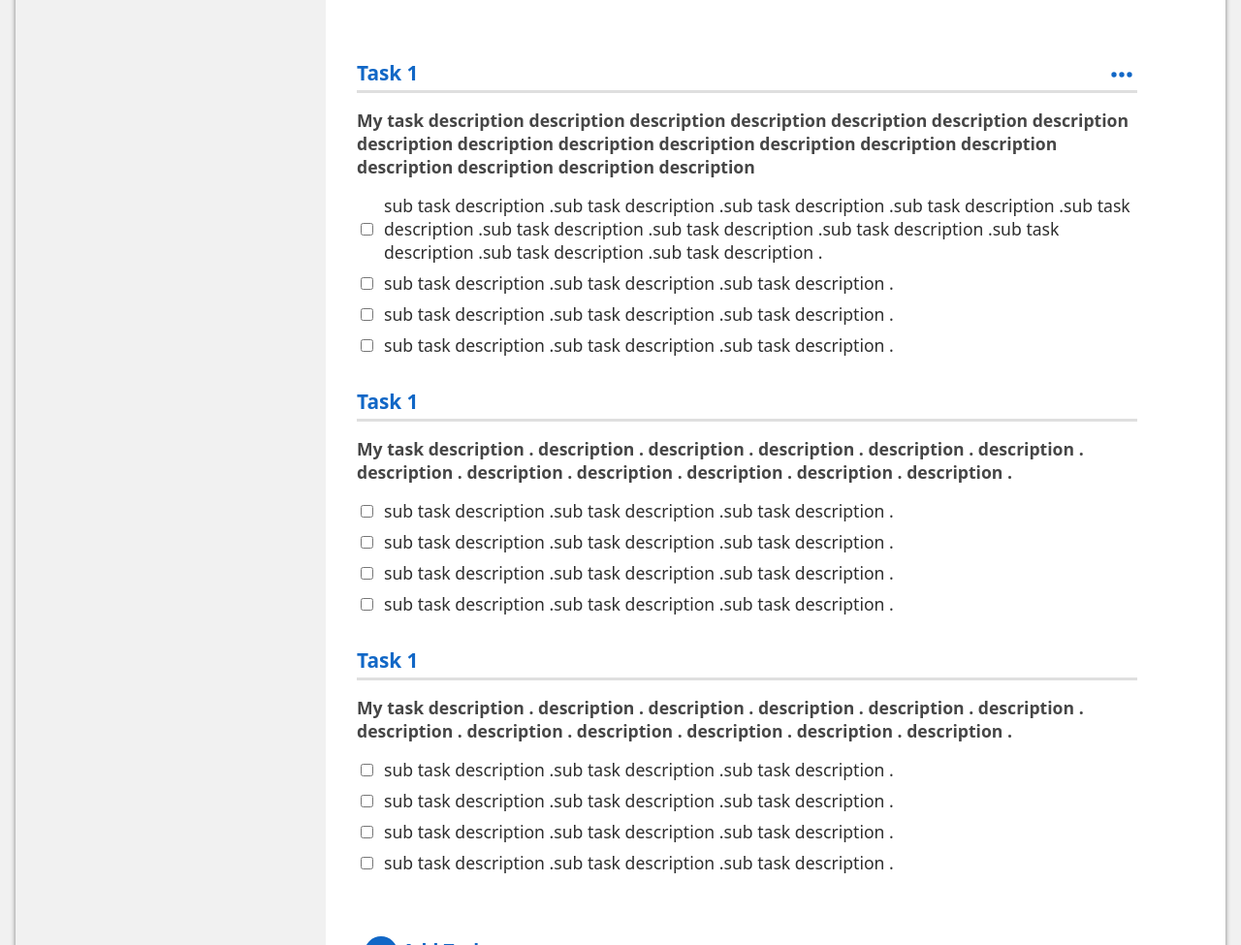
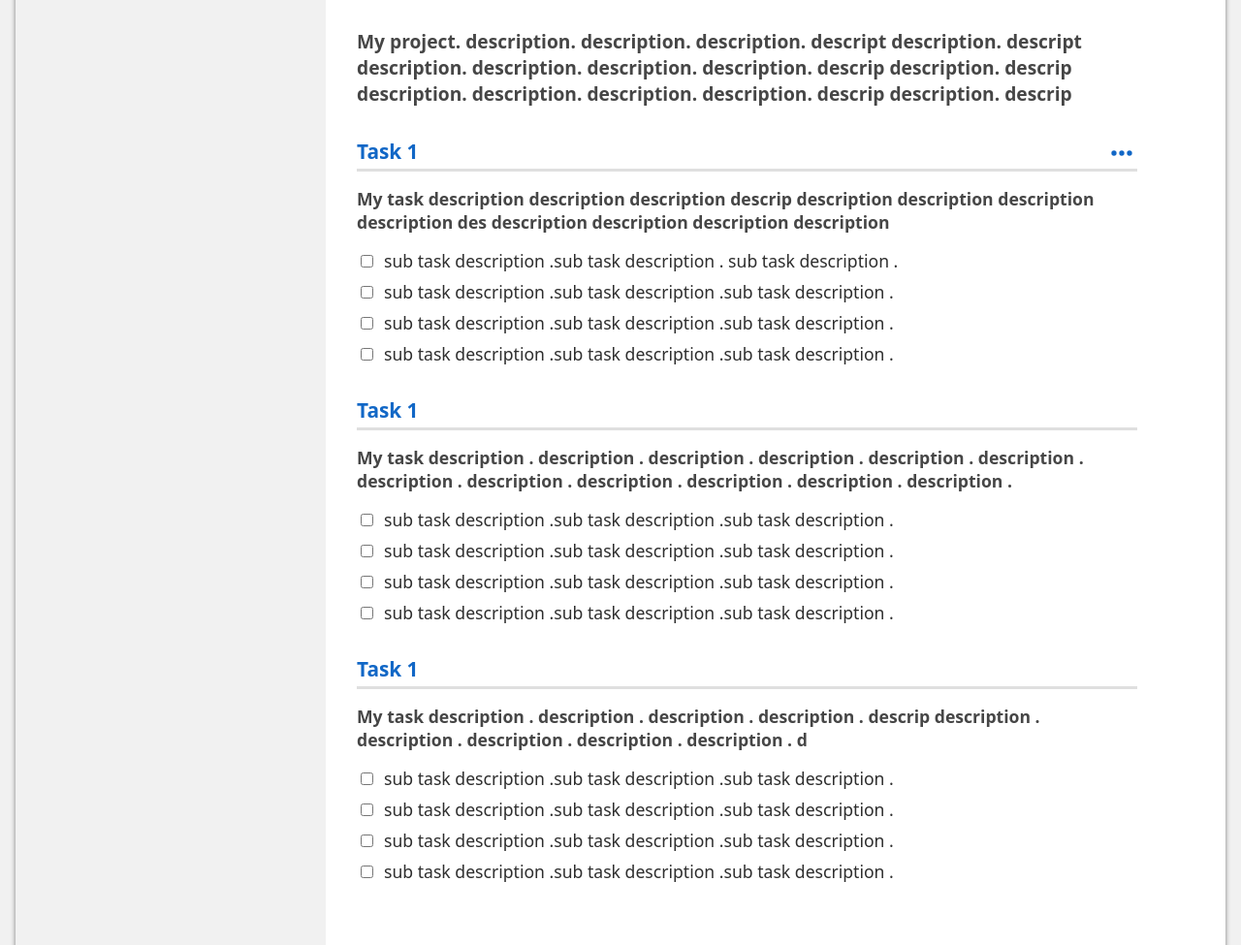
Before and after one commit to leandroesposito/top-todo-list, a website built with webpack: page src/template.html in a window 1280 px wide. Shown: the part 1109-2084 px from the top of the page at 97% size. Built offline with nearby package versions, Linux system fonts and the light colour scheme.

Commit message:
Reduce example text size

```diff
--- a/src/template.html
+++ b/src/template.html
@@ -103,7 +103,9 @@
                     Project 1
                 </div>
                 <div class="project-description">
-
+My project. description. description. description. descript description. descript
+                    description. description. description. description. descrip description. descrip
+                    description. description. description. description. descrip description. descrip
                 </div>
                 <div class="tasks">
                     <div class="task">
@@ -112,17 +114,16 @@
 <div class="edit-task dots-icon icon"></div>
                         </div>
                         <div class="task-description">
-                            My task description description description description description description description
-                            description description description description description description description
+                            My task description description description descrip
+                            description description description description des
                             description description description description
                         </div>
                         <div class="task-subtasks">
                             <div class="subtask">
                                 <input type="checkbox">
                                 <div class="subtask-description">
-                                    sub task description .sub task description .sub task description .sub task
-                                    description .sub task description .sub task description .sub task description .sub
-                                    task description .sub task description .sub task description .sub task description .
+                                    sub task description .sub task description . sub task description .
+
                                 </div>
                             </div>
                             <div class="subtask">
@@ -185,8 +186,8 @@
                             Task 1
                         </div>
                         <div class="task-description">
-                            My task description . description . description . description . description . description .
-                            description . description . description . description . description . description .
+                            My task description . description . description . description . descrip
+                            description . description . description . description . description . d
                         </div>
                         <div class="task-subtasks">
                             <div class="subtask">
```
